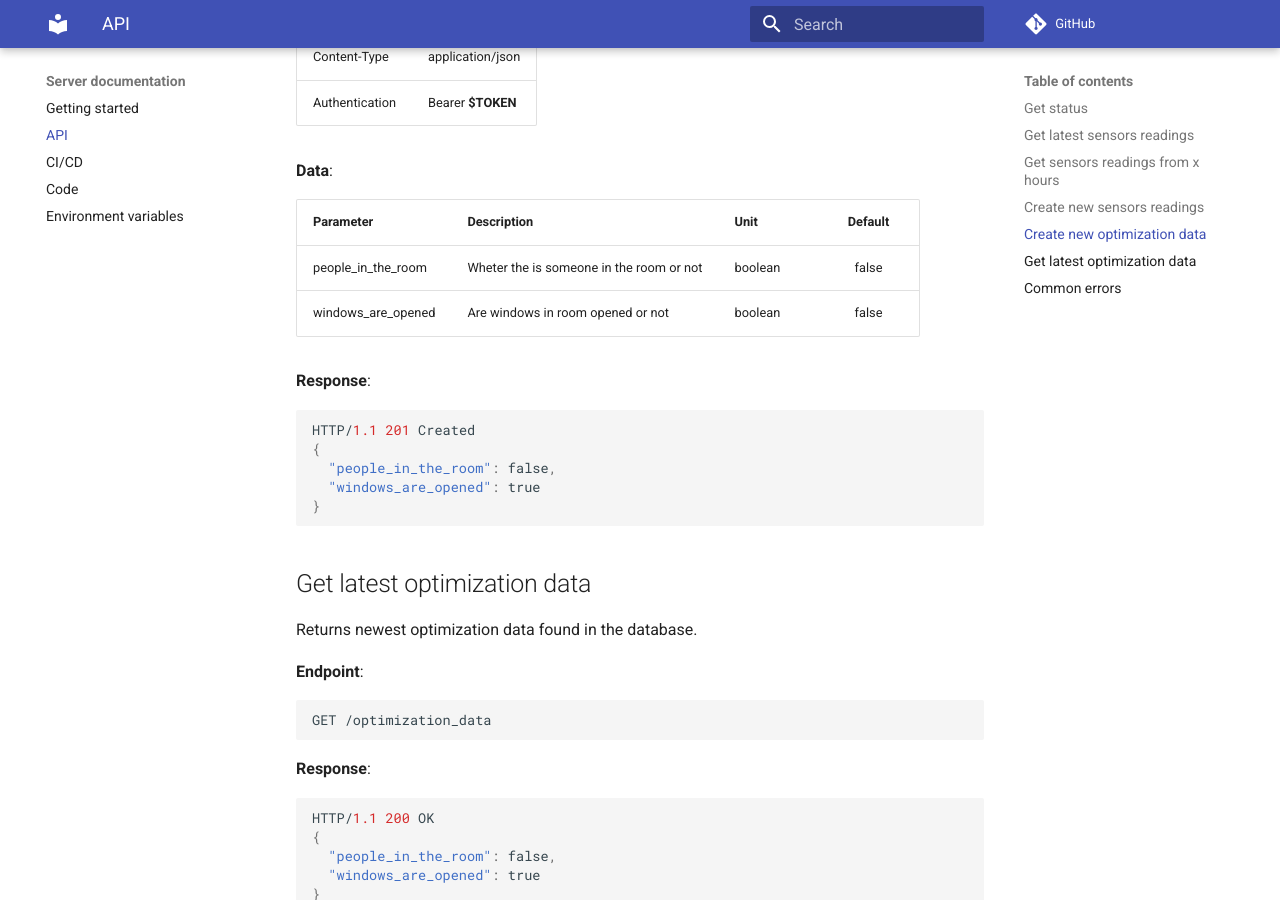
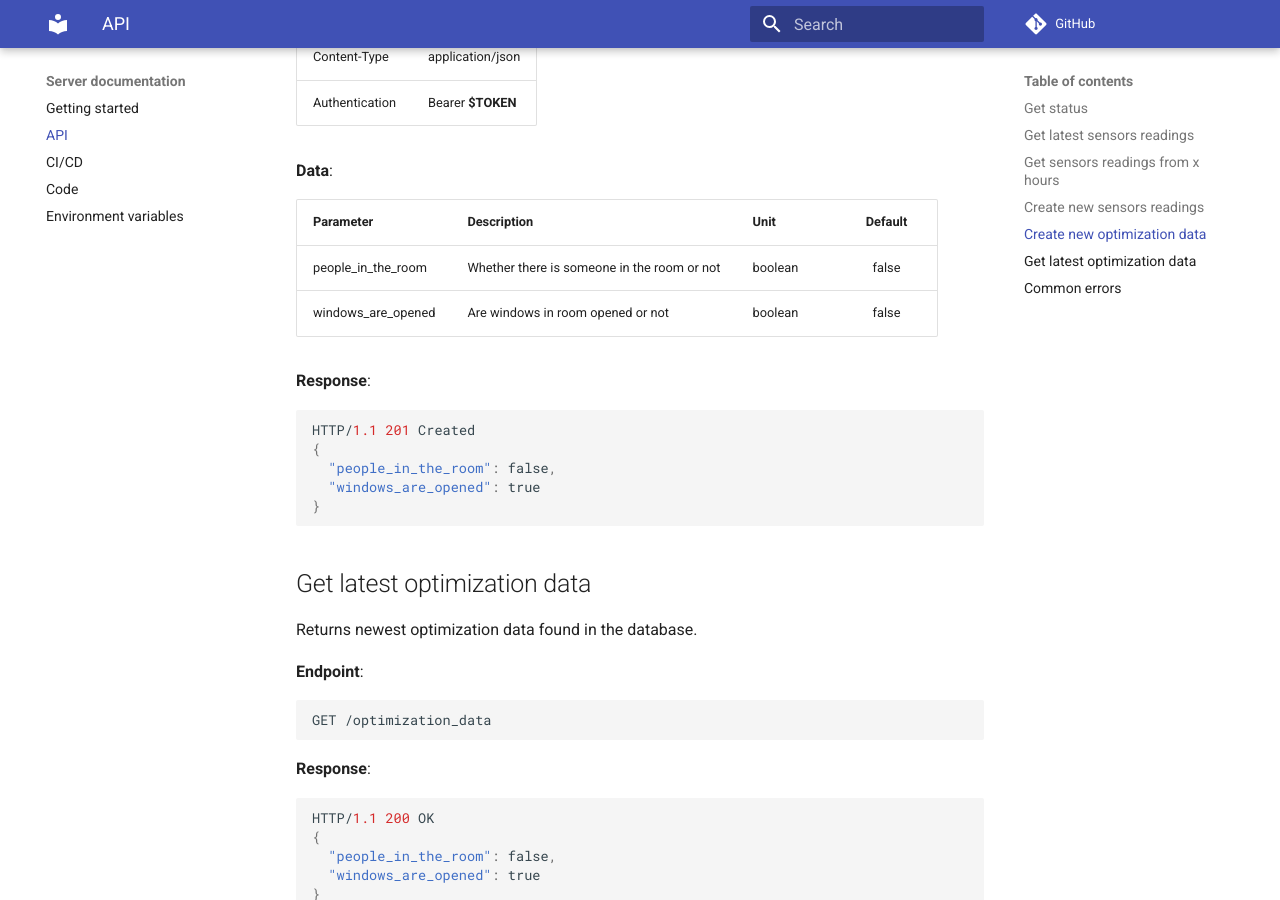
Before and after one commit to projekt-zespolony/server, an MkDocs documentation site: the page built from docs/api.md, in a window 1280 px wide and 900 px high, scrolled down 3211 px. Built offline with MkDocs 1.6.1 and Material for MkDocs 9.7.7, drawn with Linux system fonts in a browser that asks for light colours; comment, search, counter and statistics services are not loaded.

Commit message:
Fix typo

```diff
--- a/docs/api.md
+++ b/docs/api.md
@@ -152,7 +152,7 @@ POST /optimization_data
 
 | Parameter   | Description    | Unit       | Default |
 |-------------|----------------|------------|:-------:|
-| people_in_the_room    | Wheter the is someone in the room or not       | boolean    |  false  |
+| people_in_the_room    | Whether there is someone in the room or not       | boolean    |  false  |
 | windows_are_opened         | Are windows in room opened or not            | boolean    |  false  |
 
 **Response**:
```
